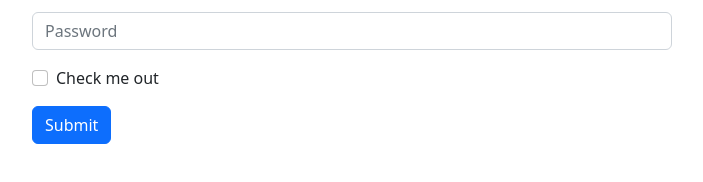
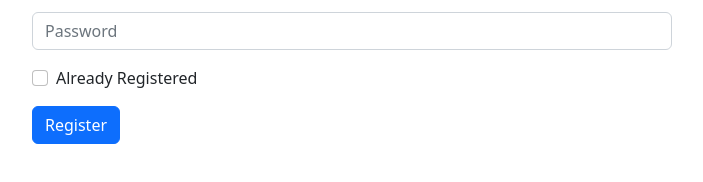
Before and after one commit to CsdSreekanta/firebase-app3, a React (Create React App) app: page / in a window 1280 px wide. Shown: the part 202-384 px from the top of the page, without its empty margins (288-991 px from the left). Built offline with nearby package versions, Linux system fonts and the light colour scheme.

Commit message:
register and log in updated

```diff
--- a/src/App.js
+++ b/src/App.js
@@ -11,6 +11,7 @@
 
 function App() {
   const [validated, setValidated] = useState(false);
+  const [registered, setRegistered] = useState(false)
   const [email, setEmail] = useState("");
   const [error, setError]= useState('')
   const [password, setPassword] = useState("");
@@ -22,6 +23,12 @@
   const handlePasswordBlur = (event) => {
     setPassword(event.target.value);
   };
+
+  const handleRegisteredChange=event=>{
+    setRegistered(event.target.checked)
+  }
+
+
   const handleSubmit = (event) => {
     event.preventDefault();
     const form = event.currentTarget;
@@ -43,9 +50,12 @@
     createUserWithEmailAndPassword(auth, email, password)
       .then((result) => {
         const user = result.user;
+        setEmail('')
+        setPassword('')
         console.log(user);
       })
       .catch((error) => {
+        setError(error.message)
         console.error(error);
       });
     event.preventDefault();
@@ -55,7 +65,7 @@
   return (
     <div className="App">
       <div className="registration w-50 mx-auto mt-3">
-        <h1 className="text-primary">Please Register!!</h1>
+        <h1 className="text-primary">Please {registered? 'Log In': 'Register'}!!</h1>
         <Form noValidate validated={validated} onSubmit={handleSubmit}>
           <Form.Group className="mb-3" controlId="formBasicEmail">
             <Form.Label>Email address</Form.Label>
@@ -88,11 +98,11 @@
           </Form.Group>
 
           <Form.Group className="mb-3" controlId="formBasicCheckbox">
-            <Form.Check type="checkbox" label="Check me out" />
+            <Form.Check onChange={handleRegisteredChange} type="checkbox" label="Already Registered" />
           </Form.Group>
           <h5 className="text-danger">{error}</h5>
           <Button variant="primary" type="submit">
-            Submit
+            {registered? 'Log In': 'Register'}
           </Button>
         </Form>
       </div>
```
